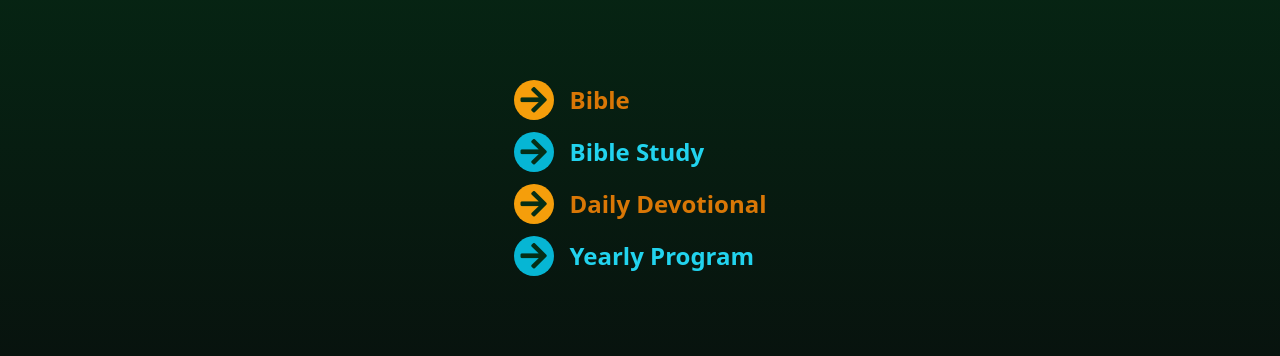
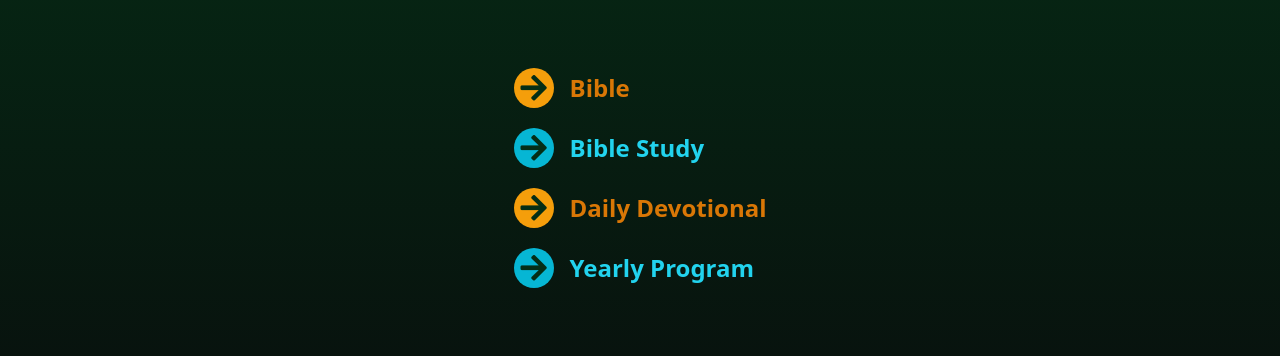
Before and after one commit to TeslonixTechs/bibleapp, a React (Create React App) app: page /page in a window 1280 px wide. Shown: the part 222-578 px from the top of the page. Built offline with nearby package versions, Linux system fonts and the light colour scheme.

Commit message:
Bible App

```diff
--- a/src/component/BiblePage.js
+++ b/src/component/BiblePage.js
@@ -12,7 +12,7 @@
   }
   return (
     <div className='flex justify-center h-screen w-screen items-center bg-gradient-to-t from-zinc-950 to-green-950'>
-        <div className='flex flex-col gap-3'>
+        <div className='flex flex-col gap-5'>
             <div onClick={gotobooks} className="flex active:text-zinc-700 gap-4 text-2xl items-center text-amber-600 font-bold"><div className="bg-amber-500 text-white text-2xl h-10 w-10 rounded-full flex justify-center items-center"><span className="fas fa-arrow-right text-green-950 font-bold text-3xl"></span></div><div>Bible</div></div>
             <div onClick={gotostudy} className="flex active:text-zinc-700 gap-4 text-2xl items-center text-cyan-400 font-bold"><div className="bg-cyan-500 text-white text-2xl h-10 w-10 rounded-full flex justify-center items-center"><span className="fas fa-arrow-right text-green-950 font-bold text-3xl"></span></div><div>Bible Study</div></div>
             <div className="flex active:text-zinc-700 gap-4 text-2xl items-center text-amber-600 font-bold"><div className="bg-amber-500 text-white text-2xl h-10 w-10 rounded-full flex justify-center items-center"><span className="fas fa-arrow-right text-green-950 font-bold text-3xl"></span></div><div>Daily Devotional</div></div>
```
